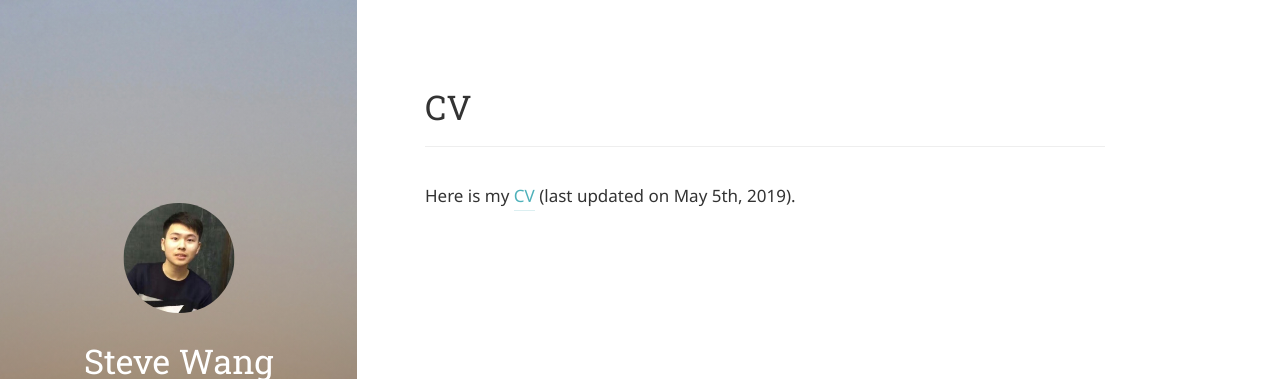
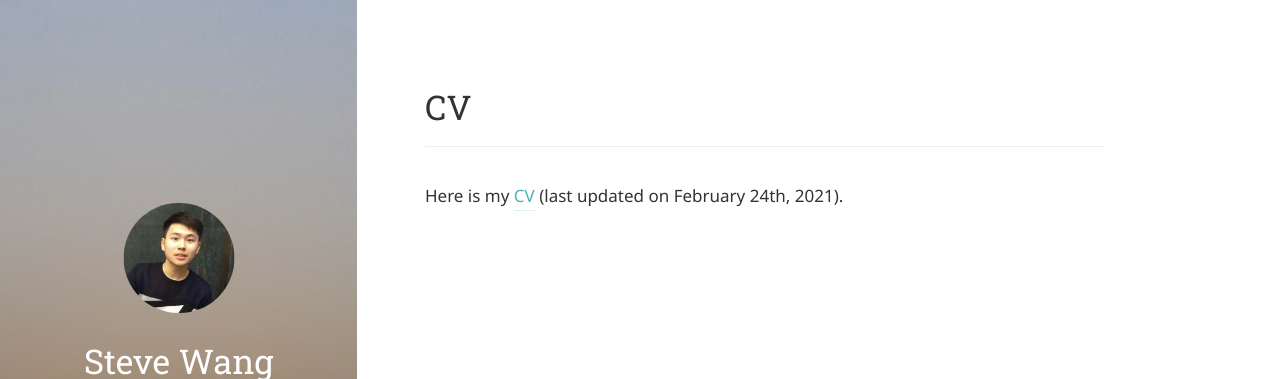
Before and after one commit to Circle-Ming/Circle-Ming.github.io, a Jekyll site: the page built from cv.md, in a window 1280 px wide. Shown: the top 379 px of the page. Built offline with Jekyll 4.4.1, drawn with Linux system fonts in a browser that asks for light colours; some web fonts are replaced.

Commit message:
Update cv.md

```diff
--- a/cv.md
+++ b/cv.md
@@ -7,4 +7,4 @@ order:  6
 ---
 
 Here is my [CV](/assets/img/CV.pdf)
-(last updated on May 5th, 2019).
+(last updated on February 24th, 2021).
```
